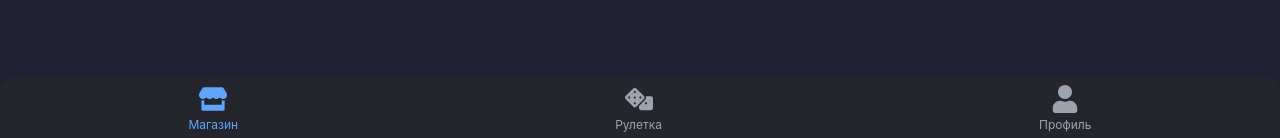
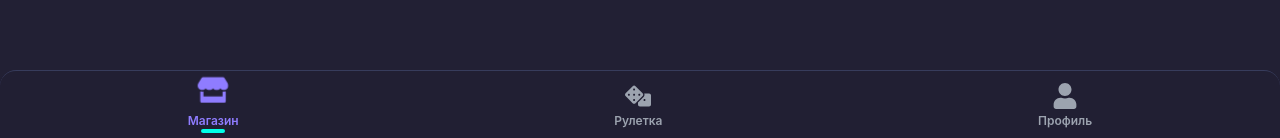
Before and after one commit to dertyimj/shop-tg-bot, a React (Vite) app: page / in a window 1280 px wide. Shown: the part 659-797 px from the top of the page. Built offline with nearby package versions, Linux system fonts and the light colour scheme.

Commit message:
BottomNav.jsx

```diff
--- a/src/components/BottomNav.jsx
+++ b/src/components/BottomNav.jsx
@@ -1,29 +1,43 @@
 import { FaStore, FaDice, FaUser } from "react-icons/fa";
+import { motion } from "framer-motion";
+
+const tabs = [
+  { key: "shop", label: "Магазин", icon: <FaStore size={26} /> },
+  { key: "roulette", label: "Рулетка", icon: <FaDice size={26} /> },
+  { key: "profile", label: "Профиль", icon: <FaUser size={26} /> }
+];
 
 export default function BottomNav({ activeTab, setActiveTab }) {
   return (
-    <nav className="fixed bottom-0 left-0 w-full bg-[#24252d] flex justify-around items-center py-2 rounded-t-2xl shadow-xl z-50">
-      <button
-        className={`flex flex-col items-center transition ${activeTab === "shop" ? "text-blue-400" : "text-gray-400"}`}
-        onClick={() => setActiveTab("shop")}
-      >
-        <FaStore size={28} />
-        <span className="text-xs mt-1">Магазин</span>
-      </button>
-      <button
-        className={`flex flex-col items-center transition ${activeTab === "roulette" ? "text-blue-400" : "text-gray-400"}`}
-        onClick={() => setActiveTab("roulette")}
-      >
-        <FaDice size={28} />
-        <span className="text-xs mt-1">Рулетка</span>
-      </button>
-      <button
-        className={`flex flex-col items-center transition ${activeTab === "profile" ? "text-blue-400" : "text-gray-400"}`}
-        onClick={() => setActiveTab("profile")}
-      >
-        <FaUser size={28} />
-        <span className="text-xs mt-1">Профиль</span>
-      </button>
+    <nav className="fixed bottom-0 left-0 w-full bg-mainbg/90 backdrop-blur-md flex justify-around items-center py-3 rounded-t-2xl shadow-xl z-50 border-t border-[#373c5c]">
+      {tabs.map(tab => (
+        <button
+          key={tab.key}
+          className="flex flex-col items-center group relative"
+          onClick={() => setActiveTab(tab.key)}
+        >
+          <motion.div
+            animate={{
+              scale: activeTab === tab.key ? 1.18 : 1,
+              color: activeTab === tab.key ? "#8f7cff" : "#9ca3af",
+              y: activeTab === tab.key ? -6 : 0,
+            }}
+            transition={{ type: "spring", stiffness: 300, damping: 18 }}
+            className={`transition-colors`}
+          >
+            {tab.icon}
+          </motion.div>
+          <span className={`text-xs mt-1 font-semibold transition-colors ${activeTab === tab.key ? "text-accent" : "text-gray-400"}`}>
+            {tab.label}
+          </span>
+          {activeTab === tab.key && (
+            <motion.div
+              layoutId="underline"
+              className="absolute -bottom-1 left-1/2 -translate-x-1/2 w-6 h-1 rounded-full bg-accent2"
+            />
+          )}
+        </button>
+      ))}
     </nav>
   );
 }
```
